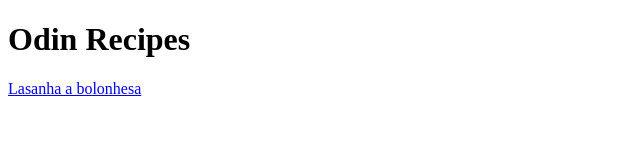
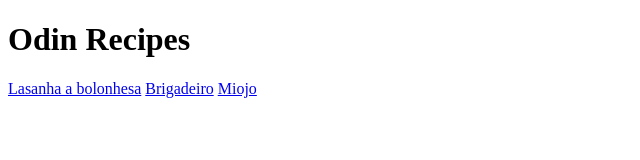
Before and after one commit to raphaelmorais22/odin-recipes, a plain HTML site: page index.html in a window 1280 px wide. Shown: the whole page, without its empty margins (0-640 px from the left). Drawn offline with Linux system fonts and the light colour scheme.

Commit message:
adding links to two repices pages

```diff
--- a/index.html
+++ b/index.html
@@ -8,5 +8,7 @@
 <body>
     <h1>Odin Recipes</h1>
     <a href="./recipes/lasgna.html" target="_blank">Lasanha a bolonhesa</a>
+    <a href="./brigadeiro.html" target="_blank">Brigadeiro</a>
+    <a href="./miojo.html"target="_blank">Miojo</a>
 </body>
 </html>
```
